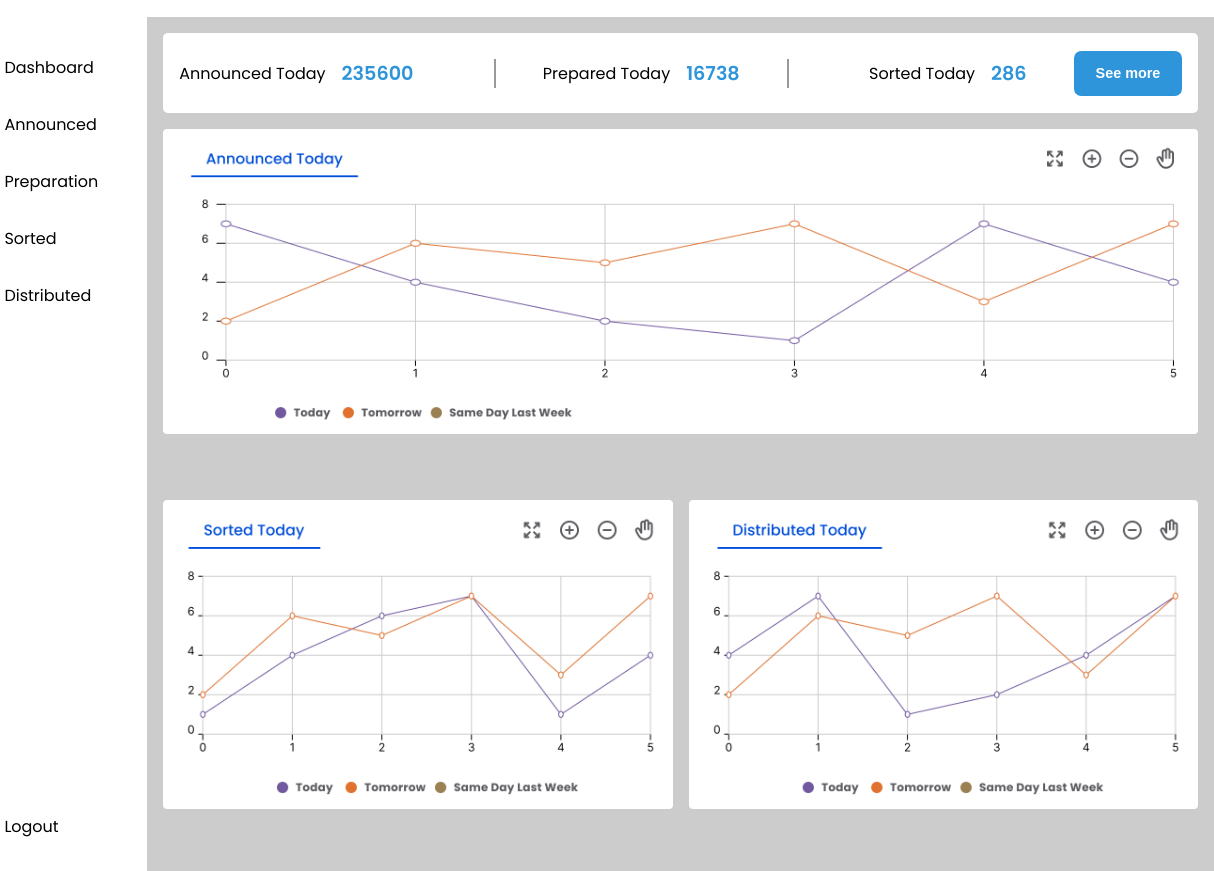
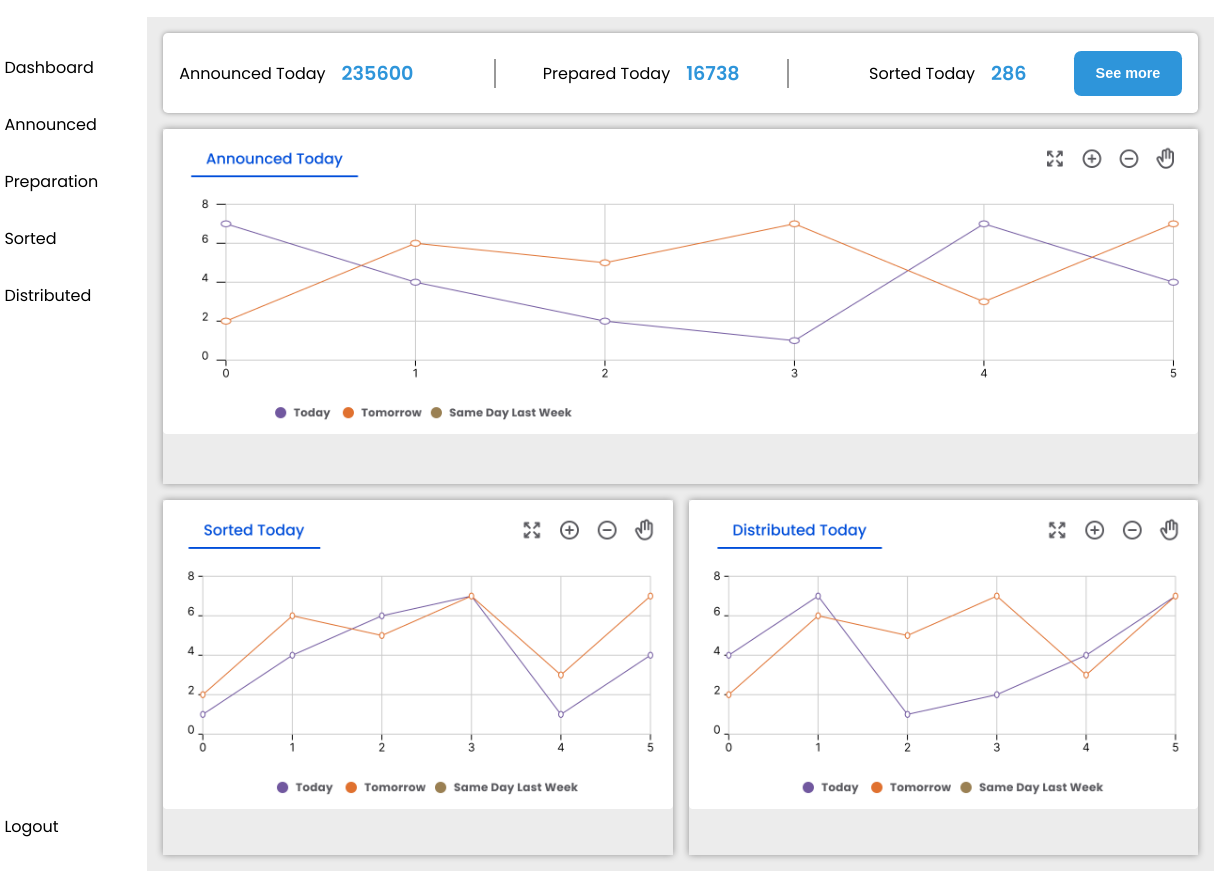
Before and after one commit to ArthurDeOliver/Projeto-Dashboard, a plain HTML site: page index.html in a window 1280 px wide. Shown: the part 68-939 px from the top of the page, 66-1280 px from the left. Drawn offline with Linux system fonts and the light colour scheme.

Commit message:
ultimos retoques

```diff
--- a/style.css
+++ b/style.css
@@ -124,7 +124,7 @@ ul{
 }
 
 #grid2{
-    background-color: #cccccc;
+    background-color: #ececec;
     grid-area: main;
 }
 
@@ -176,6 +176,7 @@ ul{
 
 
 .header_grid2{
+    box-shadow: 0 0 5px #00000063;
     background-color: white;
     border-radius: 0.3em;
     padding: 1em;
@@ -225,11 +226,15 @@ button:hover{
 }
 
 .img1{
+    box-shadow: 0 0 7px #00000063;
+    object-fit: contain;
     grid-area: img1;
 }
 .img2{
+    box-shadow: 0 0 7px #00000063;
     grid-area: img2;
 }
 .img3{
+    box-shadow: 0 0 7px #00000063;
     grid-area: img3;
 }
```
